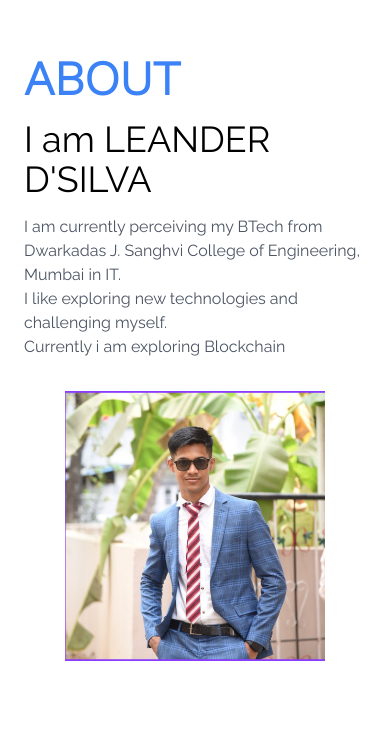
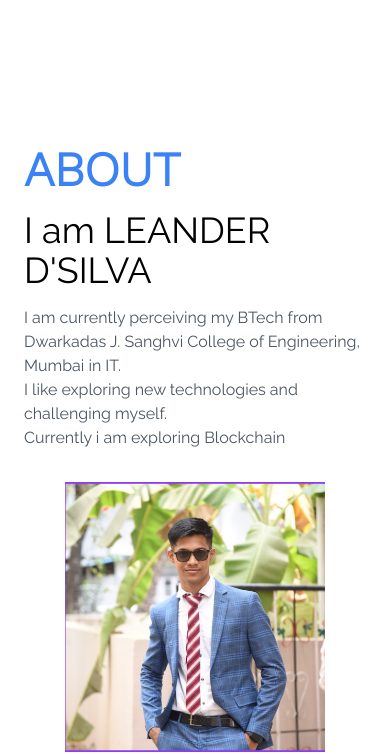
Before and after one commit to leander006/Portfolio, a React (Create React App) app: page / in a window 390 px wide. Shown: the part 845-1599 px from the top of the page. Built offline with nearby package versions, Linux system fonts and the light colour scheme; a web font is replaced by a local one.

Commit message:
updated UI

```diff
--- a/src/Components/About.js
+++ b/src/Components/About.js
@@ -2,7 +2,7 @@ import React from "react";
 
 function About() {
   return (
-    <div name="about" className="w-screen h-screen text-black ">
+    <div name="about" className="w-screen h-screen justify-center items-center flex text-black ">
       <div className="flex flex-col">
         <h1 className="text-5xl mx-6 lg:mx-24 font-WorkSans text-blue-500 font-bold  pt-14">
           ABOUT
--- a/src/Components/Contact.js
+++ b/src/Components/Contact.js
@@ -2,7 +2,7 @@ import React from "react";
 
 function Contact() {
   return (
-    <div name="contact" className="w-screen pt-12">
+    <div name="contact" className="w-screen h-screen  justify-center flex flex-col pt-12">
       <div className="text-white  text-center">
         <p className="text-5xl mx-6 pb-3 lg:mx-24 font-WorkSans font-bold text-blue-500 ">
           Contact Me
--- a/src/Components/Portfolio.js
+++ b/src/Components/Portfolio.js
@@ -40,7 +40,7 @@ function Portfolio() {
     },
   ];
   return (
-    <div name="portfolio" className="w-screen pt-12 md:h-screen">
+    <div name="portfolio" className="w-screen flex flex-col justify-center pt-12 md:h-screen">
       <div className="text-5xl mx-6 pb-3 lg:mx-24 font-WorkSans font-bold text-blue-500 ">
         PORTFOLIO
       </div>
--- a/src/Components/Skills.js
+++ b/src/Components/Skills.js
@@ -60,7 +60,7 @@ function Skills() {
   ];
 
   return (
-    <div name="skills" className="w-screen pt-12 h-screen ">
+    <div name="skills" className="w-screen justify-center  flex flex-col pt-12 h-screen ">
       <h1 className="text-5xl mx-6 pb-3 lg:mx-24 font-WorkSans font-bold text-blue-500 ">
         SKILLS
       </h1>
```
